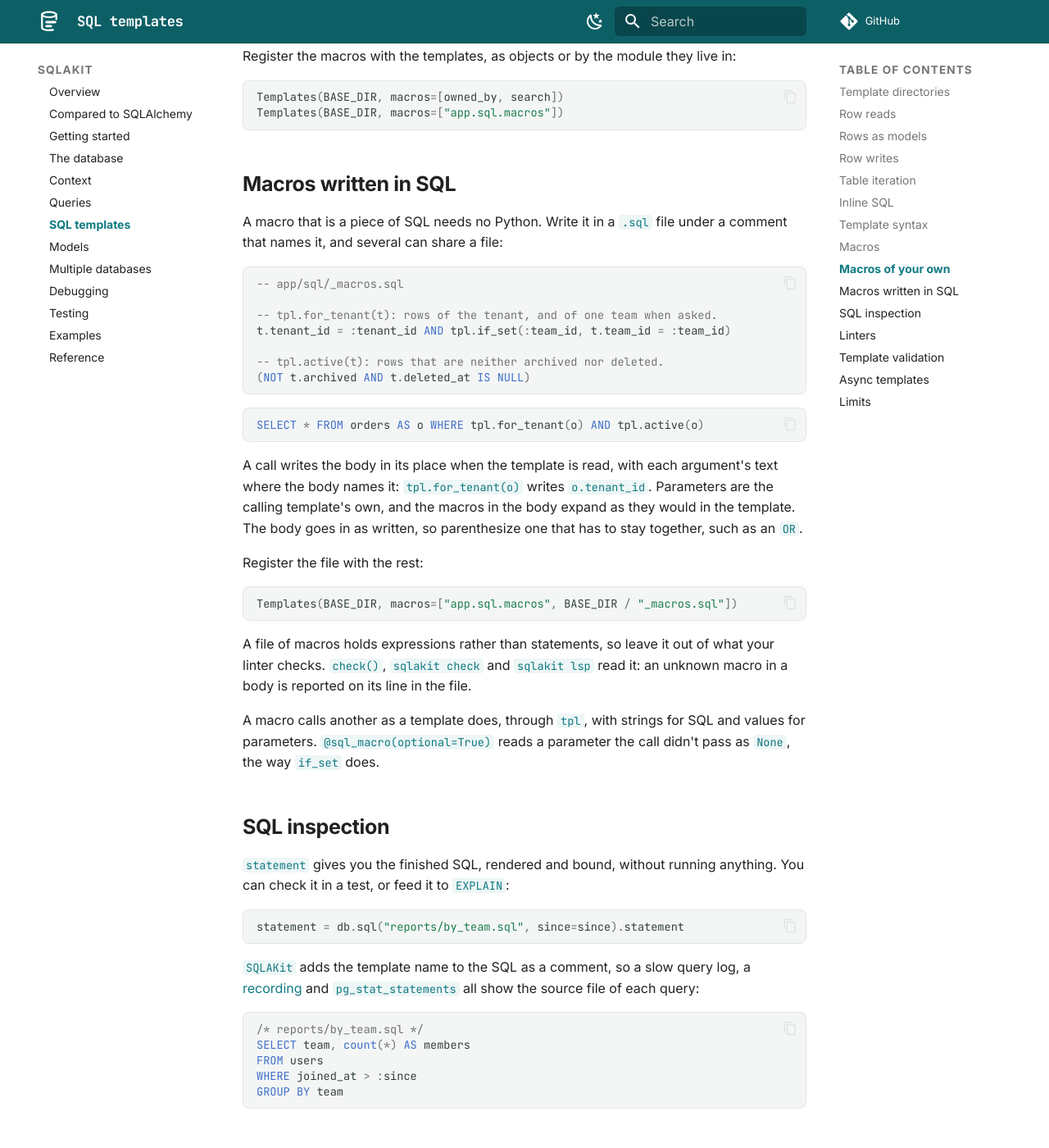
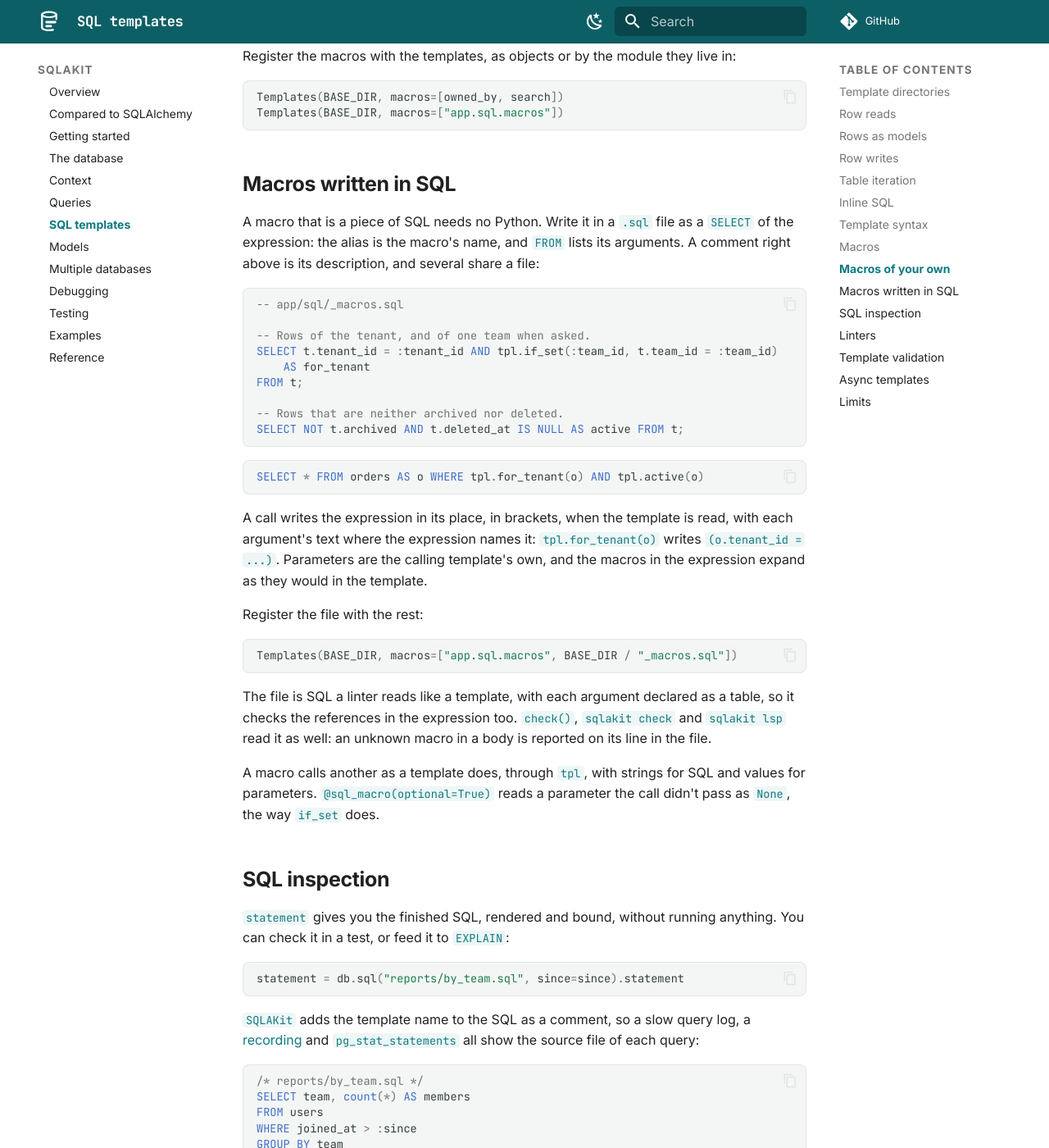
Before and after one commit to antonrh/sqlakit, an MkDocs documentation site: the page built from docs/sql.md, in a window 1280 px wide and 1400 px high, scrolled down 9263 px. Shown: the whole window at 82% size. Built offline with MkDocs 1.6.1 and Material for MkDocs 9.7.7, drawn with Linux system fonts in a browser that asks for light colours; comment, search, counter and statistics services are not loaded; some of the changed text lies outside the part shown.

Commit message:
Update sql macros syntax

````diff
--- a/docs/sql.md
+++ b/docs/sql.md
@@ -439,28 +439,32 @@ Templates(BASE_DIR, macros=["app.sql.macros"])
 
 ## Macros written in SQL
 
-A macro that is a piece of SQL needs no Python. Write it in a `.sql` file under
-a comment that names it, and several can share a file:
+A macro that is a piece of SQL needs no Python. Write it in a `.sql` file as a
+`SELECT` of the expression: the alias is the macro's name, and `FROM` lists
+its arguments. A comment right above is its description, and several share a
+file:
 
 ```sql
 -- app/sql/_macros.sql
 
--- tpl.for_tenant(t): rows of the tenant, and of one team when asked.
-t.tenant_id = :tenant_id AND tpl.if_set(:team_id, t.team_id = :team_id)
+-- Rows of the tenant, and of one team when asked.
+SELECT t.tenant_id = :tenant_id AND tpl.if_set(:team_id, t.team_id = :team_id)
+    AS for_tenant
+FROM t;
 
--- tpl.active(t): rows that are neither archived nor deleted.
-(NOT t.archived AND t.deleted_at IS NULL)
+-- Rows that are neither archived nor deleted.
+SELECT NOT t.archived AND t.deleted_at IS NULL AS active FROM t;
 ```
 
 ```sql
 SELECT * FROM orders AS o WHERE tpl.for_tenant(o) AND tpl.active(o)
 ```
 
-A call writes the body in its place when the template is read, with each
-argument's text where the body names it: `tpl.for_tenant(o)` writes
-`o.tenant_id`. Parameters are the calling template's own, and the macros in the
-body expand as they would in the template. The body goes in as written, so
-parenthesize one that has to stay together, such as an `OR`.
+A call writes the expression in its place, in brackets, when the template is
+read, with each argument's text where the expression names it:
+`tpl.for_tenant(o)` writes `(o.tenant_id = ...)`. Parameters are the calling
+template's own, and the macros in the expression expand as they would in the
+template.
 
 Register the file with the rest:
 
@@ -468,9 +472,10 @@ Register the file with the rest:
 Templates(BASE_DIR, macros=["app.sql.macros", BASE_DIR / "_macros.sql"])
 ```
 
-A file of macros holds expressions rather than statements, so leave it out of
-what your linter checks. `check()`, `sqlakit check` and `sqlakit lsp` read it:
-an unknown macro in a body is reported on its line in the file.
+The file is SQL a linter reads like a template, with each argument declared as
+a table, so it checks the references in the expression too. `check()`,
+`sqlakit check` and `sqlakit lsp` read it as well: an unknown macro in a body
+is reported on its line in the file.
 
 A macro calls another as a template does, through `tpl`, with strings for SQL
 and values for parameters. `@sql_macro(optional=True)` reads a parameter the
@@ -500,21 +505,21 @@ GROUP BY team
 ## Linters
 
 A template is SQL, so `sqruff` or `sqlfluff` reads it with the `placeholder`
-templater, which puts a value in place of each `:name`. A value has to read
-wherever the parameter stands: `LIMIT :limit` reads `LIMIT limit` without
-one. `sqlakit export sqruff` writes a value for every parameter of your
-templates into `pyproject.toml`, next to the rest of the settings:
+templater, which writes each `:name` as `name`: `:status` reads as a column.
+A parameter named like a keyword doesn't, since `LIMIT :limit` reads
+`LIMIT limit`, and needs a value. `sqlakit export sqruff` writes the settings
+into `pyproject.toml`, with a value for each such parameter of your templates:
 
 ```console
 $ sqlakit export sqruff --dialect snowflake
-wrote pyproject.toml and .sqruffignore
+wrote pyproject.toml
 $ sqruff lint app/sql
 ```
 
-Run it again when templates gain parameters. `sqlakit export sqruff --check`
-fails in CI when it's out of date. It writes `[tool.sqruff.core]` only when the
-table is missing, so the rules you set there stay yours. `.sqruffignore` gets
-the files of SQL macros, which hold expressions rather than statements.
+Run it again when a template gains a parameter named like a keyword.
+`sqlakit export sqruff --check` fails in CI when it's out of date. It writes
+`[tool.sqruff.core]` only when the table is missing, so the rules you set there
+stay yours.
 
 The exported settings turn off three rules a `tpl.` call trips while the
 template is fine: `RF01` reads `tpl.if_set` as a column of a table named `tpl`,
````
Also changed, not shown: CHANGELOG.md (+3 -3 lines), 6 other files.
